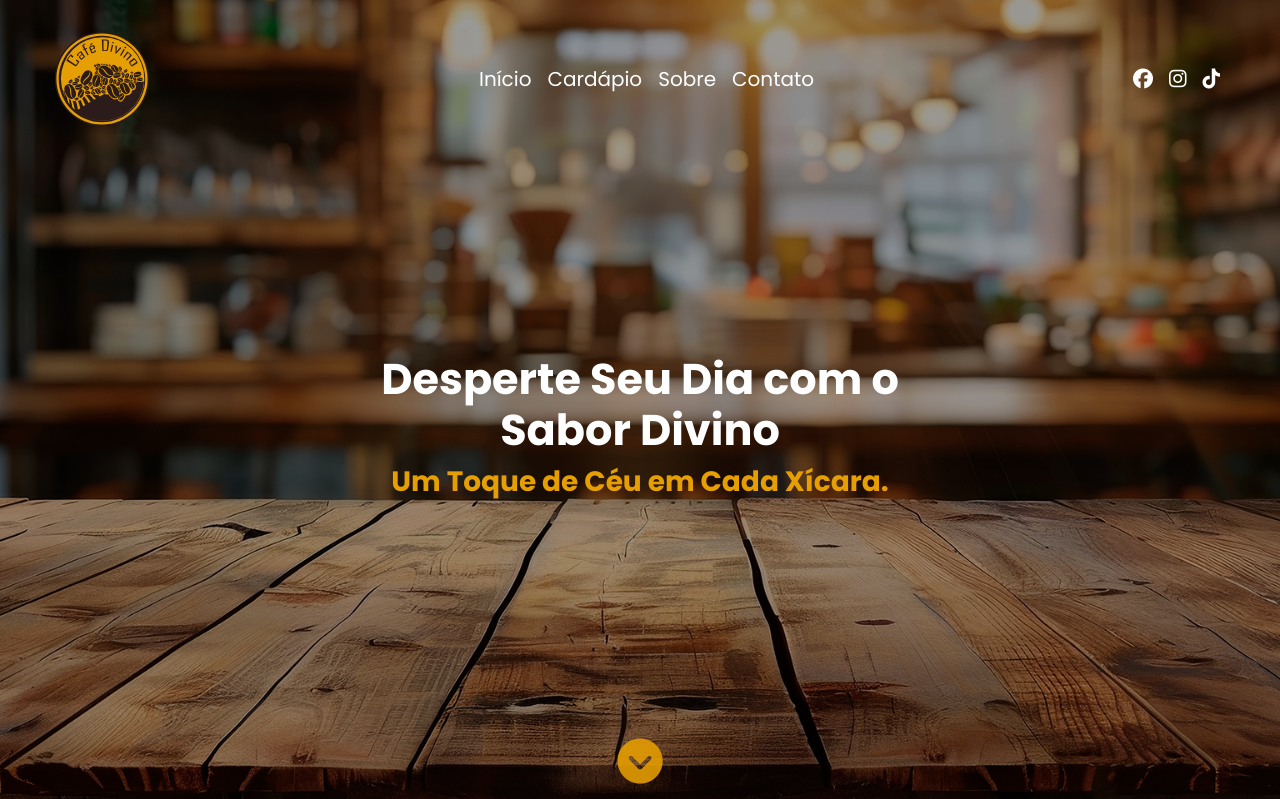
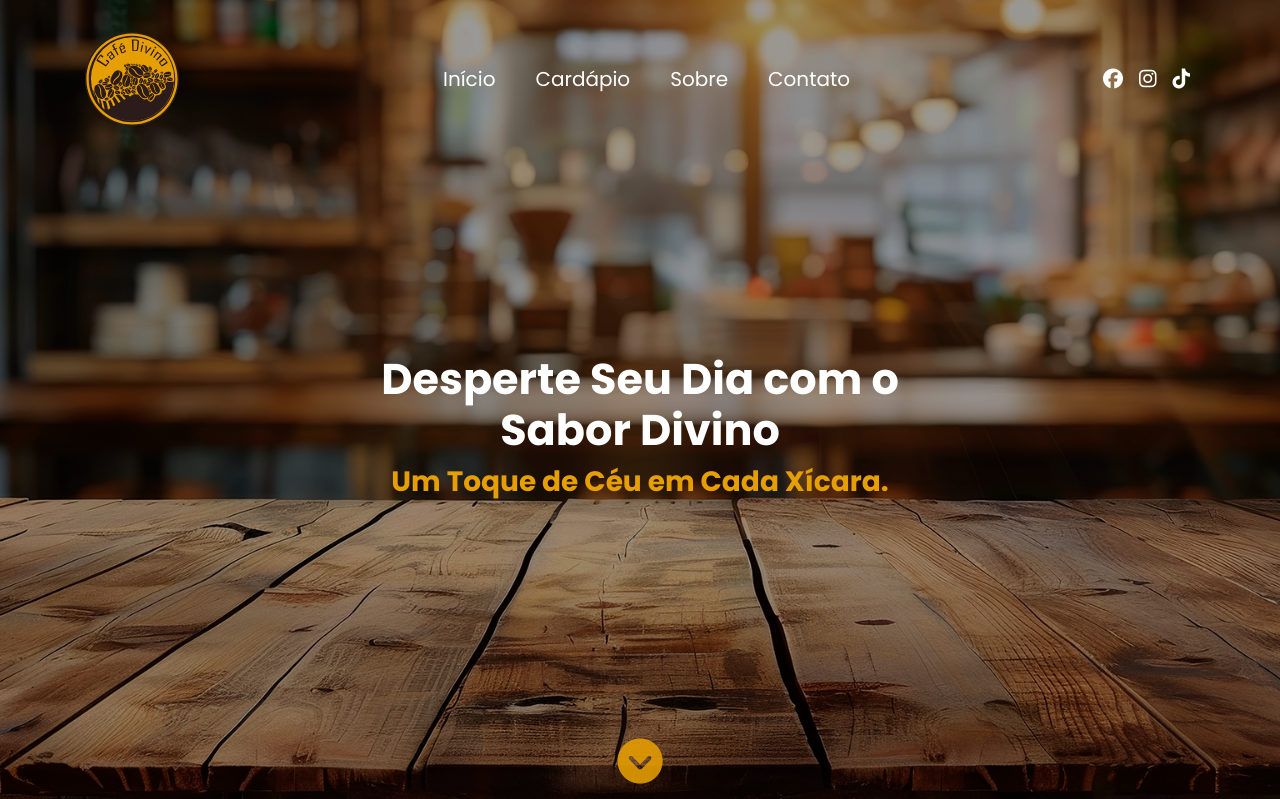
Before and after one commit to gabrixlfernando/cafe-divino, a PHP site: page / in a window 1280 px wide. Shown: the top 799 px of the page. Run offline with PHP 8.4, Linux system fonts and the light colour scheme; some libraries are stand-ins or nearby versions.

Commit message:
responsivo

```diff
--- a/css/style.css
+++ b/css/style.css
@@ -28,8 +28,8 @@ body {
 
 
 .site{
-    width: 1200px;
-    max-width: 100%;
+    max-width: 1200px;
+    width: 100%;
     margin: 0 auto;
 }
 
@@ -60,7 +60,7 @@ header {
 }
 
 header nav{
-    display: flex;
+
     flex-direction: column;
     justify-content: space-between !important;
     min-height: 98vh;
@@ -93,7 +93,66 @@ header .nav-item a:hover {
     color: #e69f00;
 }
 
+.hoverable{
+    display:inline-block;
+    backface-visibility: hidden;
+    vertical-align: middle;
+    position:relative;
+    box-shadow: 0 0 1px rgba(0,0,0,0);
+    /* tranform: translateZ(0); */
+    transition-duration: .3s;
+    transition-property:transform;
+    text-decoration: none;
+    color: #fff;
+    font-size: 20px;
+    padding: 0 20px 0 20px;
+  }
+
+  .hoverable:before{
+    position:absolute;
+    pointer-events: none;
+    z-index:-1;
+    content: '';
+    top: 100%;
+    left: 5%;
+    height:5px;
+    width:90%;
+    opacity:0;
+    background: -webkit-radial-gradient(center, ellipse, #e69f00 0%, rgba(255, 255, 255, 0) 80%);
+    background: radial-gradient(ellipse at center, #e69f00 0%, rgba(255, 255, 255, 0) 80%);
+    transition-duration: 0.3s;
+    transition-property: transform, opacity;
+  }
+
+  .hoverable:hover, .hoverable:active, .hoverable:focus{
+    transform: translateY(-5px);
+  }
+  .hoverable:hover:before, .hoverable:active:before, .hoverable:focus:before{
+    opacity: 1;
+    transform: translateY(-5px);
+  }
+
+  header .texto-banner{
+    /* position: absolute;
+    top: 380px; */
+  }
+
+  header nav button{
+    background: none;
+    border: none !important;
+  }
+
+  header nav button i{
+    color: #e69f00;
+    background: none;
+    font-size: 30px;
+  }
+
+
+
 .banner-seta {
+    /* position: absolute;
+    top: 850px; */
     padding: 10px 0;
 }
 
@@ -115,6 +174,12 @@ header .nav-item a:hover {
         transform: scale(0.85) translateY(20px);
     }
 }
+
+
+
+
+
+
 
 
 /* Seção de Informações Adicionais */
@@ -574,6 +639,11 @@ footer {
         min-height: 950px;
     }
 
+    #destaques div{
+        width: 100%;
+        margin: 0 auto;
+    }
+
     .sobre-texto h2 {
         font-size: 1.8em;
     }
--- a/index.html
+++ b/index.html
@@ -23,8 +23,8 @@
         <!-- Header -->
         <header class="container-fluid text-white text-center p-3">
             <!-- Navegação -->
-            <nav class="navbar navbar-expand-lg navbar-light ">
-                <div class="container-fluid site">
+            <nav class="navbar navbar-expand-lg site">
+                <div class="container">
                     <a class="navbar-brand" href="#">
                         <h1 class="mb-0">Café Divino</h1>
                     </a>
@@ -32,23 +32,17 @@
                         data-bs-toggle="collapse" data-bs-target="#navbarNav"
                         aria-controls="navbarNav" aria-expanded="false"
                         aria-label="Toggle navigation">
-                        <span class="navbar-toggler-icon"></span>
+                        <!-- <span class="navbar-toggler-icon"></span> -->
+                        <i class="fa-solid fa-bars"></i>
                     </button>
                     <div class="collapse navbar-collapse" id="navbarNav">
-                        <ul class="navbar-nav ms-auto">
-                            <li class="nav-item">
-                                <a class="nav-link active text-white" href="#">Início</a>
-                            </li>
-                            <li class="nav-item">
-                                <a class="nav-link text-white" href="#">Cardápio</a>
-                            </li>
-                            <li class="nav-item">
-                                <a class="nav-link text-white" href="#">Sobre</a>
-                            </li>
-                            <li class="nav-item">
-                                <a class="nav-link text-white" href="#">Contato</a>
-                            </li>
-                        </ul>
+                        <ul class="nav navbar-nav ms-auto">
+                            <li><a id="len1" class="hoverable" href="#">Início</a></li>
+                            <li><a id="len2" class="hoverable" href="#">Cardápio</a></li>
+                            <li><a id="len3" class="hoverable" href="#">Sobre</a></li>
+                            <li><a id="len4" class="hoverable" href="#">Contato</a></li>
+                          </ul>
+
                         <ul class="navbar-nav ms-auto social-icons">
                             <li class="nav-item">
                                 <a href="#" class="nav-link text-white"><i class="fa-brands fa-facebook"></i></a>
@@ -62,9 +56,8 @@
                         </ul>
                     </div>
                 </div>
-                </div>
 
-                <section>
+                <section class="texto-banner">
                     <article>
                         <h2>Desperte Seu Dia com o Sabor Divino</h2>
                         <h3>Um Toque de Céu em Cada Xícara.</h3>
--- a/js/script.js
+++ b/js/script.js
@@ -37,28 +37,3 @@ document.addEventListener("DOMContentLoaded", function() {
     }
   });
 });
-
-
-// Testimonials carousel
-$(".testimonial-carousel").owlCarousel({
-  autoplay: true,
-  smartSpeed: 1500,
-  margin: 30,
-  dots: true,
-  loop: true,
-  center: true,
-  responsive: {
-      0:{
-          items:1
-      },
-      576:{
-          items:1
-      },
-      768:{
-          items:2
-      },
-      992:{
-          items:3
-      }
-  }
-});
```
